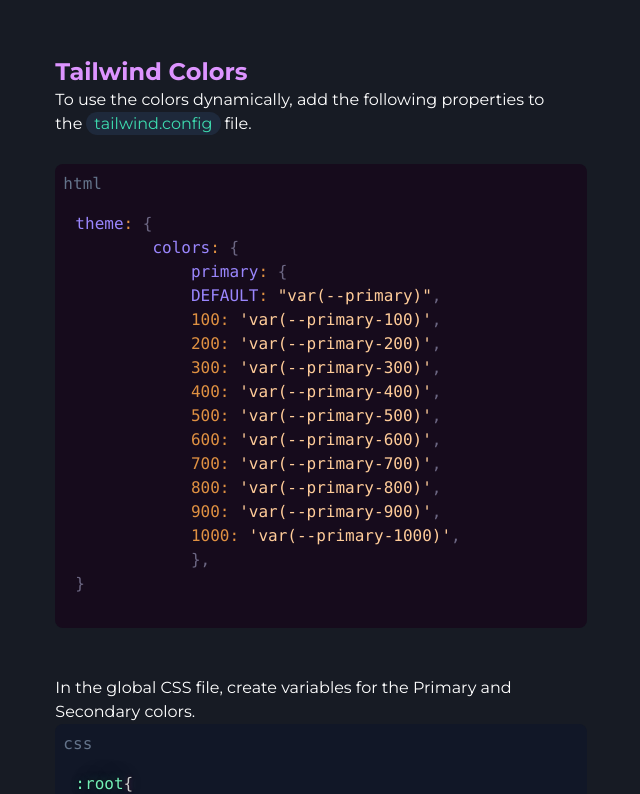
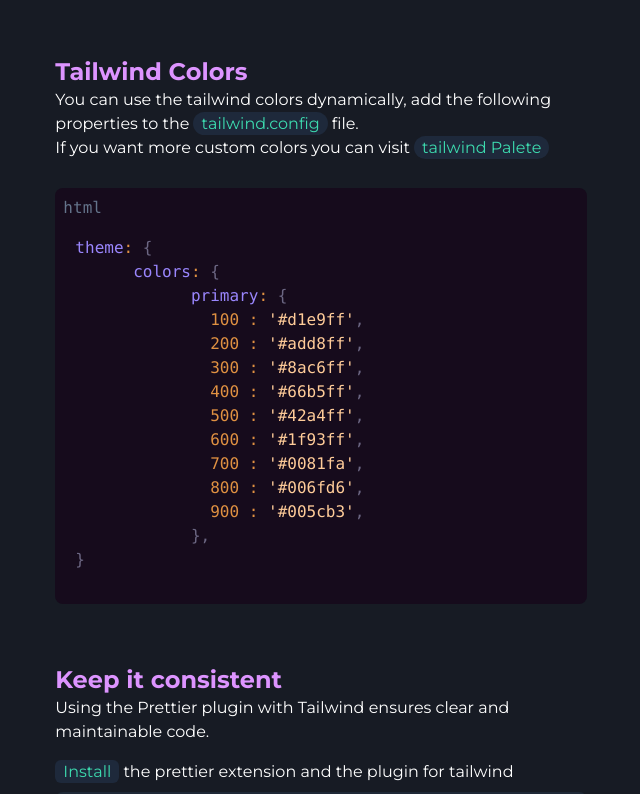
Before and after one commit to pa-ku/quantum_ui, a React (Vite) app: page / in a window 1280 px wide. Shown: the part 860-1654 px from the top of the page, without its empty margins (415-1055 px from the left). Built offline with nearby package versions, Linux system fonts and the light colour scheme; the HTML template or start-up script is replaced by a standard one.

Commit message:
fixed overflow in image, better documentation

```diff
--- a/src/components/Documentation.tsx
+++ b/src/components/Documentation.tsx
@@ -3,35 +3,19 @@
 
 export default function Documentation() {
   const TAILWIND_COLORS = `theme: {
-        colors: {
+      colors: {
             primary: {
-            DEFAULT: "var(--primary)",
-            100: 'var(--primary-100)',
-            200: 'var(--primary-200)',
-            300: 'var(--primary-300)',
-            400: 'var(--primary-400)',
-            500: 'var(--primary-500)',
-            600: 'var(--primary-600)',
-            700: 'var(--primary-700)',
-            800: 'var(--primary-800)',
-            900: 'var(--primary-900)',
-            1000: 'var(--primary-1000)',
+              100 : '#d1e9ff',
+              200 : '#add8ff',
+              300 : '#8ac6ff',
+              400 : '#66b5ff',
+              500 : '#42a4ff',
+              600 : '#1f93ff',
+              700 : '#0081fa',
+              800 : '#006fd6',
+              900 : '#005cb3',
             },
 }`
-
-  const CSS_COLORS = `:root{
-  --primary: #42a4ff;
-  --primary-100: #d1e9ff;
-  --primary-200: #add8ff;
-  --primary-300: #8ac6ff;
-  --primary-400: #66b5ff;
-  --primary-500: #42a4ff;
-  --primary-600: #1f93ff;
-  --primary-700: #0081fa;
-  --primary-800: #006fd6;
-  --primary-900: #005cb3;
-  --primary-1000: #004a8f;
-  }`
 
   return (
     <>
@@ -59,24 +43,28 @@
             Tailwind Colors
           </h3>
           <p>
-            To use the colors dynamically, add the following properties to the
+            You can use the tailwind colors dynamically, add the following
+            properties to the
             <span className="mx-1 rounded-xl bg-slate-800 px-2 py-0.5 text-primary-100">
               tailwind.config
             </span>
             file.
+          </p>
+          <p>
+            If you want more custom colors you can visit
+            <a
+              href="https://tailwind-palete.vercel.app/"
+              target="_BLANK"
+              className="mx-1 rounded-xl bg-slate-800 px-2 py-0.5 text-primary-100"
+            >
+              tailwind Palete
+            </a>
           </p>
         </div>
         <div className="py-5">
           <CodeBlock code={TAILWIND_COLORS} />
         </div>
 
-        <div className="py-5">
-          <p className="pt-2">
-            In the global CSS file, create variables for the Primary and
-            Secondary colors.
-          </p>
-          <CodeBlock language={'css'} code={CSS_COLORS} />
-        </div>
         <Consistency />
       </div>
     </>
@@ -110,7 +98,7 @@
           <p>
             Create and add to your project a file named
             <span className="mx-1 rounded-xl bg-slate-800 px-2 py-0.5 text-primary-100">
-              prettier.
+              .prettier
             </span>
             and paste this code inside.
           </p>
--- a/src/components/design/inputs.jsx
+++ b/src/components/design/inputs.jsx
@@ -42,7 +42,7 @@
 
 export const INPUT_FILE = (
   <>
-    <label className="just-center relative flex cursor-cell items-center gap-2 bg-gray-800 px-8 py-4 font-bold text-emerald-500 hover:bg-gray-700">
+    <label className="overflow-hidden just-center relative flex cursor-cell items-center gap-2 bg-gray-800 px-8 py-4 font-bold text-emerald-500 hover:bg-gray-700">
       <svg
         viewBox="0 0 24 24"
         fill="none"
```
